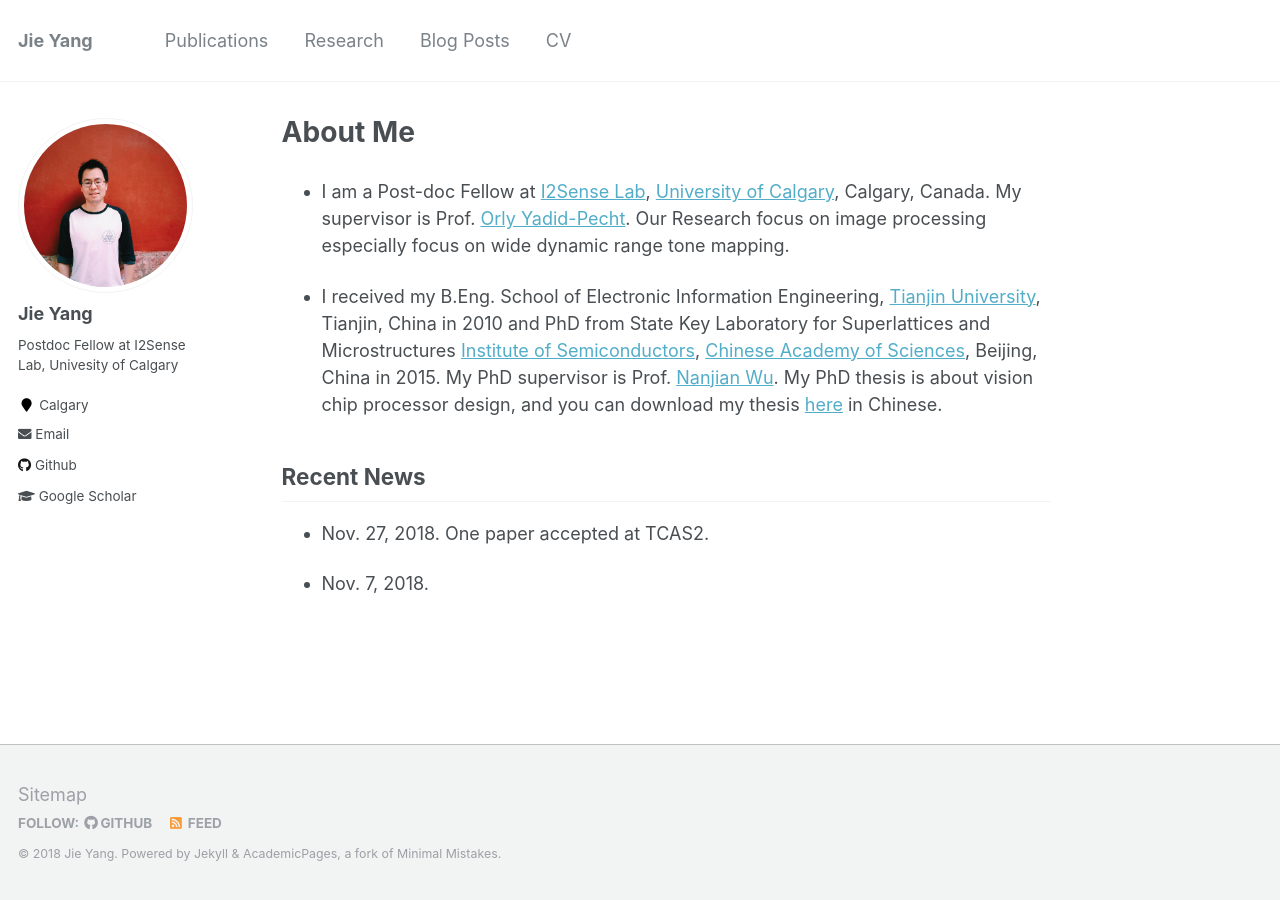
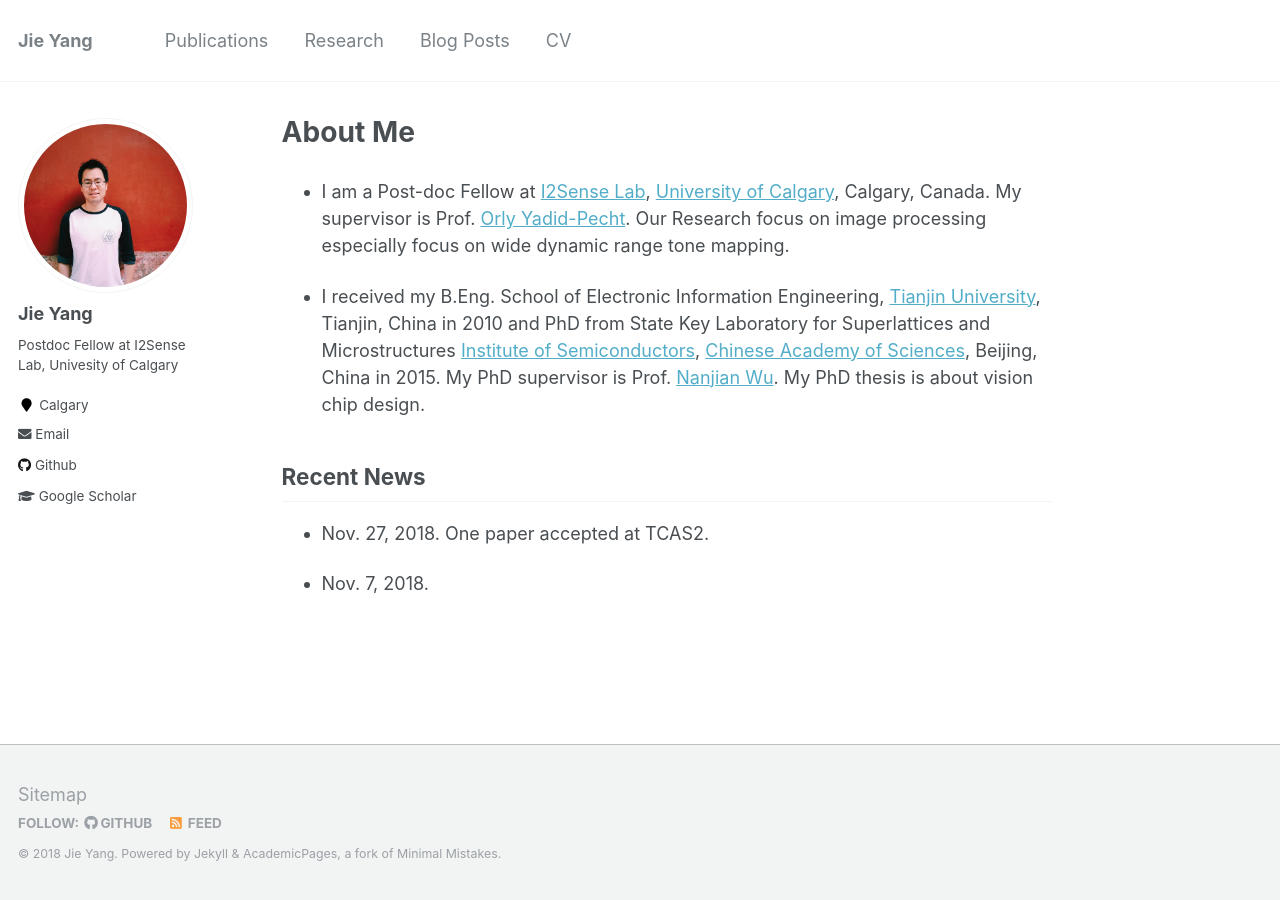
Before and after one commit to jieyang1987/jieyang1987.github.io, a Jekyll site: the page built from index.md, in a window 1280 px wide. Built offline with Jekyll 4.4.1, drawn with Linux system fonts in a browser that asks for light colours.

Commit message:
remove thesis

```diff
--- a/index.md
+++ b/index.md
@@ -4,7 +4,7 @@ permalink: index.html
 ---
 - I am a Post-doc Fellow at [I2Sense Lab](https://ucalgary.ca/i2sense/), [University of Calgary](https://www.ucalgary.ca/), Calgary, Canada. My supervisor is Prof. [Orly Yadid-Pecht](https://www.ucalgary.ca/i2sense/yadid_pecht_biography). Our Research focus on image processing especially focus on wide dynamic range tone mapping.
 
-- I received my B.Eng. School of Electronic Information Engineering, [Tianjin University](http://www.tju.edu.cn/english/), Tianjin, China in 2010 and PhD from State Key Laboratory for Superlattices and Microstructures  [Institute of Semiconductors](http://english.semi.cas.cn/), [Chinese Academy of Sciences](http://english.cas.cn/), Beijing, China in 2015. My PhD supervisor is Prof. [Nanjian Wu](http://lab.semi.ac.cn/yanjiusheng/contents/1323/124591.html). My PhD thesis is about vision chip processor design, and you can download my thesis [here](https://jieyang1987.github.io/files/thesis.pdf) in Chinese.
+- I received my B.Eng. School of Electronic Information Engineering, [Tianjin University](http://www.tju.edu.cn/english/), Tianjin, China in 2010 and PhD from State Key Laboratory for Superlattices and Microstructures  [Institute of Semiconductors](http://english.semi.cas.cn/), [Chinese Academy of Sciences](http://english.cas.cn/), Beijing, China in 2015. My PhD supervisor is Prof. [Nanjian Wu](http://lab.semi.ac.cn/yanjiusheng/contents/1323/124591.html). My PhD thesis is about vision chip design.
 
 
 ## Recent News
```
Also changed, not shown: 3 other files.
